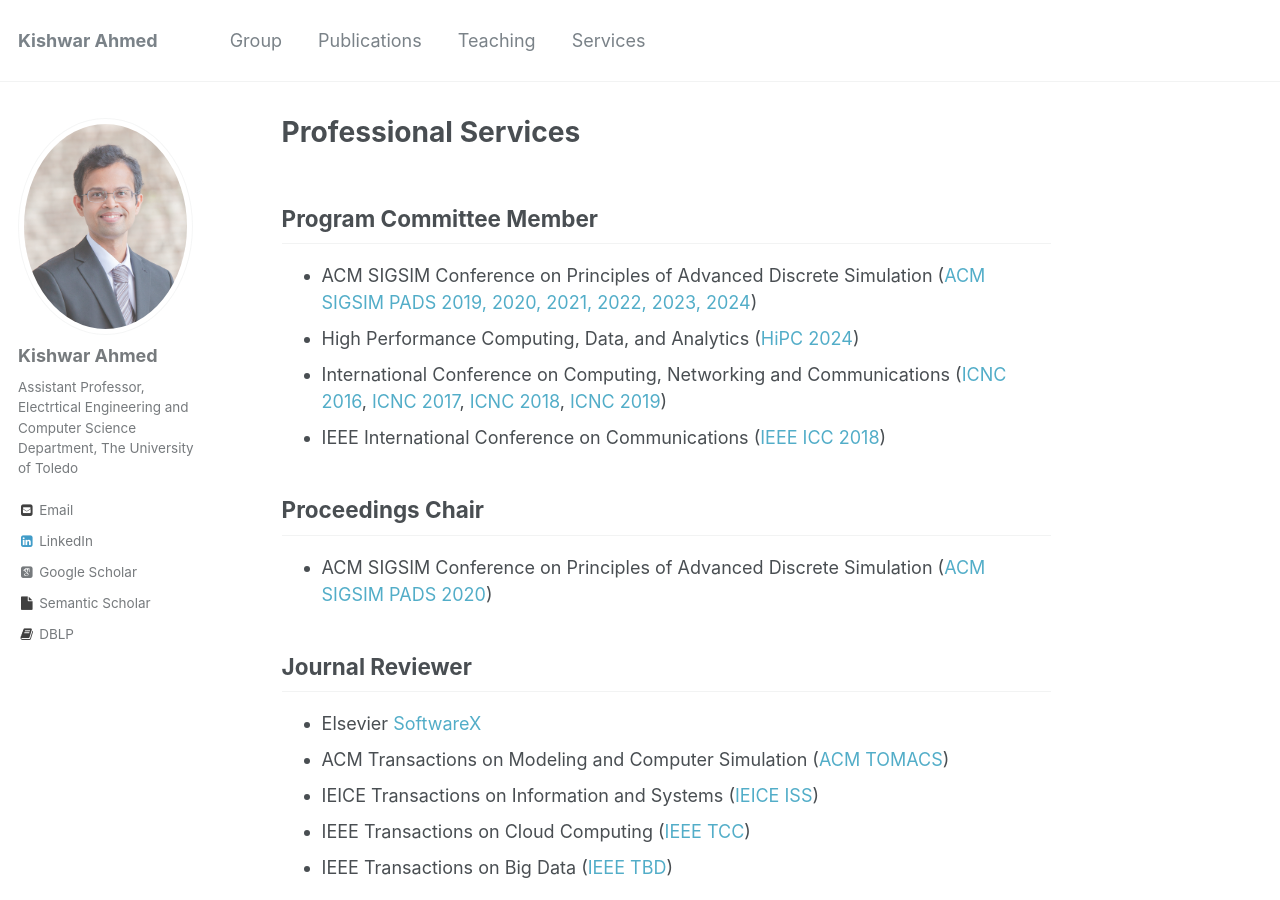
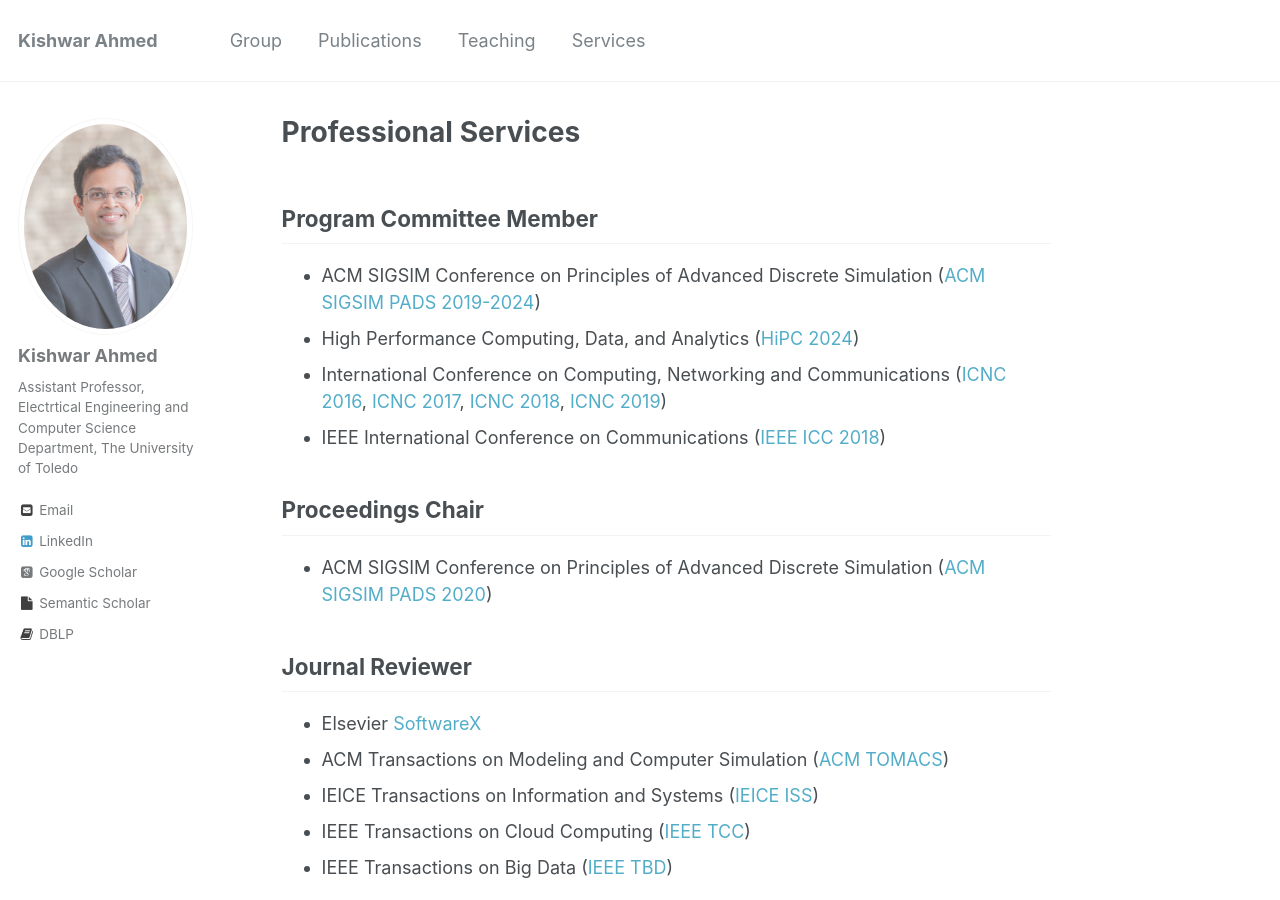
Before and after one commit to kishwarbd/kishwarbd.github.io, a Jekyll site: the page built from _pages/services.md, in a window 1280 px wide and 900 px high. Built offline with Jekyll 4.4.1, drawn with Linux system fonts in a browser that asks for light colours; some web fonts are replaced.

Commit message:
Update services.md

```diff
--- a/_pages/services.md
+++ b/_pages/services.md
@@ -5,7 +5,7 @@ author_profile: true
 ---
 
 ## Program Committee Member
-* ACM SIGSIM Conference on Principles of Advanced Discrete Simulation ([ACM SIGSIM PADS 2019, 2020, 2021, 2022, 2023, 2024](https://www.acm-sigsim-pads.org/))
+* ACM SIGSIM Conference on Principles of Advanced Discrete Simulation ([ACM SIGSIM PADS 2019-2024](https://www.acm-sigsim-pads.org/))
 * High Performance Computing, Data, and Analytics ([HiPC 2024](https://www.hipc.org/))
 * International Conference on Computing, Networking and Communications ([ICNC 2016](http://www.conf-icnc.org/2016/), [ICNC 2017](http://www.conf-icnc.org/2017/), [ICNC 2018](http://www.conf-icnc.org/2018/), [ICNC 2019](http://www.conf-icnc.org/2019/))
 * IEEE International Conference on Communications ([IEEE ICC 2018](http://icc2018.ieee-icc.org/))
```
